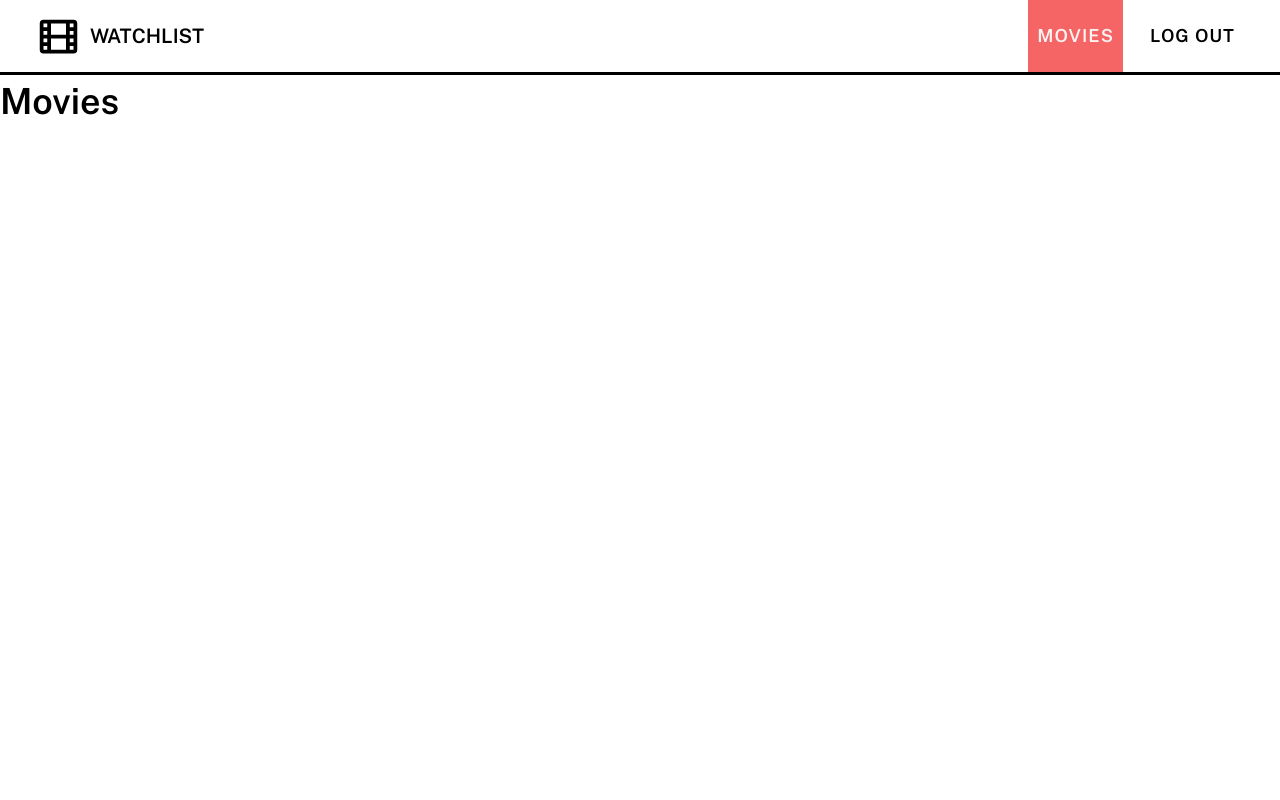
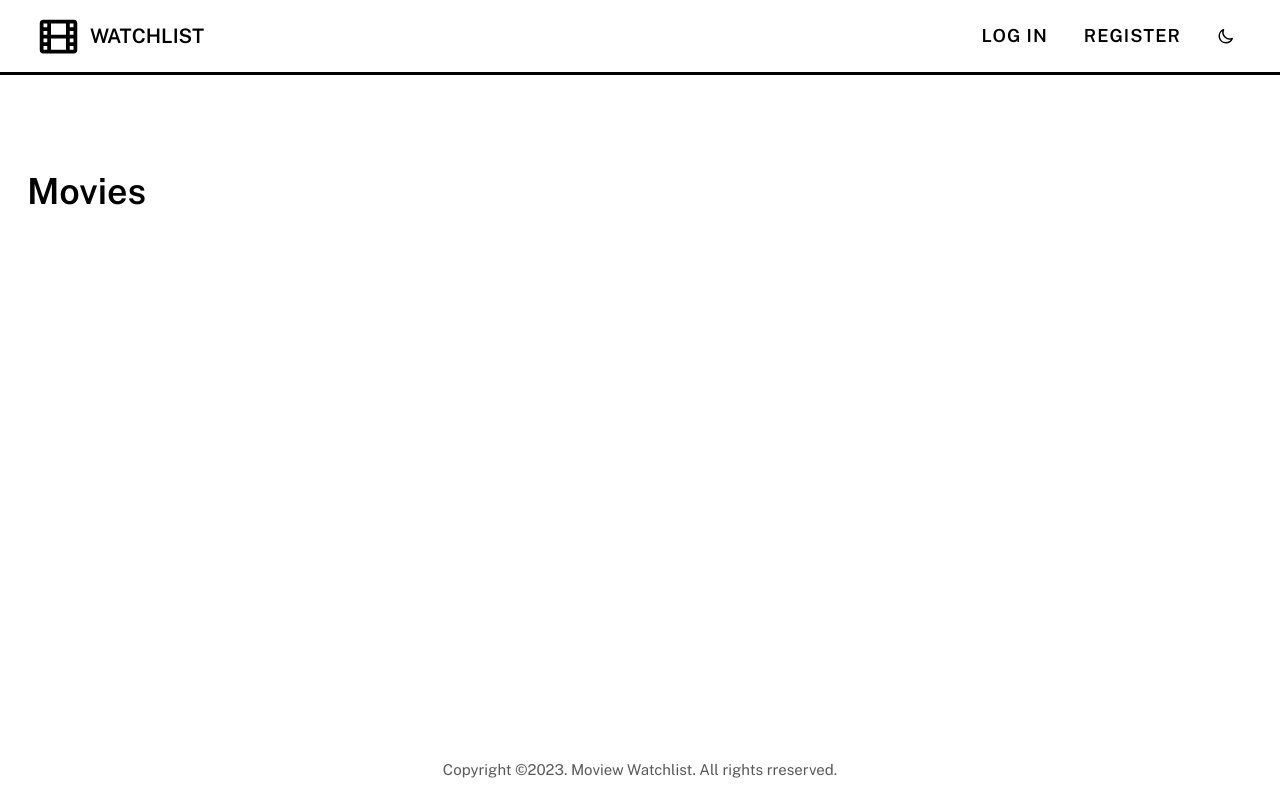
Before and after one commit to Snapcaszz/web_movie_collection, a Flask app: page / in a window 1280 px wide. Run offline with Flask 3, Linux system fonts and the light colour scheme.

Commit message:
Added footer and implemented dark mode

```diff
--- a/movie_library/routes.py
+++ b/movie_library/routes.py
@@ -1,4 +1,4 @@
-from flask import Blueprint, render_template
+from flask import Blueprint, render_template, redirect, request, session
 
 
 pages = Blueprint(
@@ -12,3 +12,14 @@ def index():
         "index.html",
         title="Movies Watchlist",
     )
+
+
+@pages.get("/toggle-theme")
+def toggle_theme():
+    current_theme = session.get("theme")
+    if current_theme == "dark":
+        session["theme"] = "light"
+    else:
+        session["theme"] = "dark"
+
+    return redirect(request.args.get("current_page"))
--- a/movie_library/static/css/main.css
+++ b/movie_library/static/css/main.css
@@ -9,6 +9,19 @@
   --tag-colour: #e5e5e5;
 
   --border: 3px solid #000;
+}
+
+:root.dark-mode {
+  --text-dark: #fbf2f2;
+  --text-light: #000;
+  --text-muted: #595959;
+
+  --background-color: #1c2023;
+  --accent-colour: #f56565;
+  --accent-colour-2: #3bb54a;
+  --tag-colour: var(--accent-colour-2);
+
+  --border: 3px solid #fff;
 }
 
 .button {
@@ -46,11 +59,24 @@ html {
 }
 
 body {
+  display: flex;
+  flex-direction: column;
   /* Sets the shared font characteristics, so that that they can be inherited globally */
   font-family: "Public Sans", sans-serif;
   color: var(--text-dark);
   line-height: 1.45;
   background-color: var(--background-color);
+}
+
+.main {
+  flex-grow: 1;
+  padding: 3rem 1.5rem 2rem 1.5rem;
+}
+
+@media screen and (min-width: 30em) {
+  .main {
+    padding-top: 5rem;
+  }
 }
 
 .header {
@@ -156,3 +182,9 @@ body {
 .link:hover {
   text-decoration: underline;
 }
+
+.footer {
+  padding: 1rem 0;
+  color: var(--text-muted);
+  text-align: center;
+}
--- a/movie_library/templates/layout.html
+++ b/movie_library/templates/layout.html
@@ -1,7 +1,8 @@
 {% from "macros/nav.html" import header %}
+{% from "macros/footer.html" import footer %}
 
 <!DOCTYPE html>
-<html lang="en">
+<html class="{{ 'dark-mode' if session.get('theme') == 'dark'}}" lang="en">
     <head>
         <meta charset="UTF-8" />
         <meta name="viewport" content="width=device-width, initial-scale=1.0" />
@@ -15,9 +16,10 @@
     </head>
 
     <body>
-        {{ header("2", "") }}
+        {{ header(session.get("email"), session.get("theme")) }}
         <main class="main">
             {% block main_content %} {% endblock %}
         </main>
+        {{ footer() }}
     </body>
 </html>
--- /dev/null
+++ b/movie_library/templates/macros/footer.html
@@ -0,0 +1,5 @@
+{% macro footer() %}
+<footer class="footer">
+    <small>Copyright &copy;2023. Moview Watchlist. All rights rreserved.</small>
+</footer>
+{% endmacro %}
--- a/movie_library/templates/macros/nav.html
+++ b/movie_library/templates/macros/nav.html
@@ -1,3 +1,5 @@
+{% from 'macros/svgs.html' import moon, sun   %}
+
 {% macro header(email, theme) %}
     <header class="header">
         <div class="nav-bar">
@@ -18,6 +20,14 @@
                     </a>
                     <a class="nav__link" href="#"><span class="nav__item">Log out</span></a>
                 {% endif %}
+                <a class="nav__link" href="{{ url_for('pages.toggle_theme', current_page= request.path) }}">
+                    <span>
+                        {% if theme == "dark" %}
+                            {{ sun("nav__icon") }}
+                        {% else %}
+                            {{ moon("nav__icon") }}
+                        {% endif %}
+                    </span></a>
             </nav>
         </div>
     </header>
--- /dev/null
+++ b/movie_library/templates/macros/svgs.html
@@ -0,0 +1,23 @@
+{% macro star(class_) %}
+<svg xmlns="http://www.w3.org/2000/svg" class="{{ class_ }}" viewBox="0 0 24 24" stroke="currentColor">
+  <path stroke-linecap="round" stroke-linejoin="round" stroke-width="2" d="M11.049 2.927c.3-.921 1.603-.921 1.902 0l1.519 4.674a1 1 0 00.95.69h4.915c.969 0 1.371 1.24.588 1.81l-3.976 2.888a1 1 0 00-.363 1.118l1.518 4.674c.3.922-.755 1.688-1.538 1.118l-3.976-2.888a1 1 0 00-1.176 0l-3.976 2.888c-.783.57-1.838-.197-1.538-1.118l1.518-4.674a1 1 0 00-.363-1.118l-3.976-2.888c-.784-.57-.38-1.81.588-1.81h4.914a1 1 0 00.951-.69l1.519-4.674z" />
+</svg>
+{% endmacro %}
+
+{% macro pencil(class_) %}
+<svg xmlns="http://www.w3.org/2000/svg" class="{{ class_ }}" fill="none" viewBox="0 0 24 24" stroke="currentColor">
+  <path stroke-linecap="round" stroke-linejoin="round" stroke-width="2" d="M15.232 5.232l3.536 3.536m-2.036-5.036a2.5 2.5 0 113.536 3.536L6.5 21.036H3v-3.572L16.732 3.732z" />
+</svg>
+{% endmacro %}
+
+{% macro moon(class_) %}
+<svg xmlns="http://www.w3.org/2000/svg" class="{{ class_ }}" fill="none" viewBox="0 0 24 24" stroke="currentColor">
+  <path stroke-linecap="round" stroke-linejoin="round" stroke-width="2" d="M20.354 15.354A9 9 0 018.646 3.646 9.003 9.003 0 0012 21a9.003 9.003 0 008.354-5.646z" />
+</svg>
+{% endmacro %}
+
+{% macro sun(class_) %}
+<svg xmlns="http://www.w3.org/2000/svg" class="{{ class_ }}" fill="none" viewBox="0 0 24 24" stroke="currentColor">
+  <path stroke-linecap="round" stroke-linejoin="round" stroke-width="2" d="M12 3v1m0 16v1m9-9h-1M4 12H3m15.364 6.364l-.707-.707M6.343 6.343l-.707-.707m12.728 0l-.707.707M6.343 17.657l-.707.707M16 12a4 4 0 11-8 0 4 4 0 018 0z" />
+</svg>
+{% endmacro %}
```
Also changed, not shown: 1 other file.
